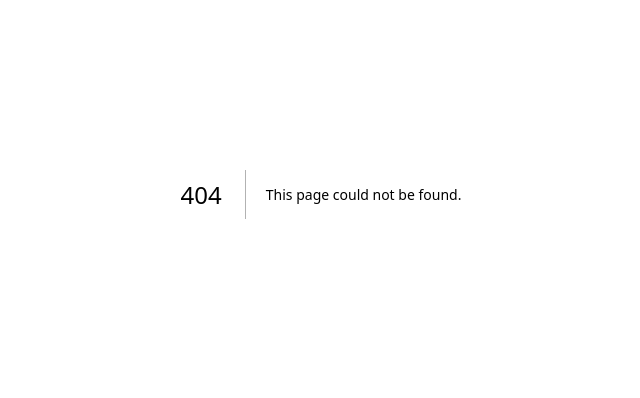
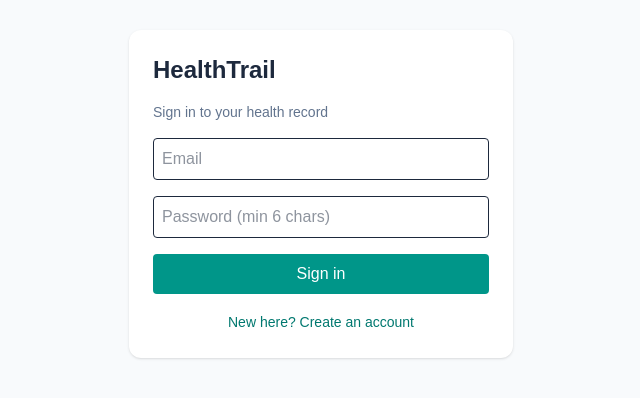
Before and after one commit to Charan-dev247/HealthTrail, a Next.js app: page /login in a window 1280 px wide. Before the commit this address had no page. Shown: the part 206-604 px from the top of the page, without its empty margins (319-959 px from the left). Built offline with nearby package versions, Linux system fonts and the light colour scheme; no server answers.

Commit message:
Fix next config

```diff
--- /dev/null
+++ b/app/dashboard/page.tsx
@@ -0,0 +1,22 @@
+import { redirect } from "next/navigation";
+import { connection } from "next/server";
+import { createClient } from "@/lib/supabase/server";
+
+export default async function Dashboard() {
+   await connection();
+  const supabase = await createClient();
+  const { data: { user } } = await supabase.auth.getUser();
+  if (!user) redirect("/login");
+
+  const { data: profile } = await supabase
+    .from("profiles").select("*").eq("id", user.id).single();
+
+  return (
+    <main className="min-h-screen bg-slate-50 p-6">
+      <h1 className="text-2xl font-bold text-slate-800">
+        Welcome, {profile?.full_name ?? user.email}
+      </h1>
+      <p className="text-slate-500">{user.email}</p>
+    </main>
+  );
+}
--- /dev/null
+++ b/app/login/page.tsx
@@ -0,0 +1,59 @@
+"use client";
+import { useState } from "react";
+import { useRouter } from "next/navigation";
+import { createClient } from "@/lib/supabase/client";
+
+export default function LoginPage() {
+  const supabase = createClient();
+  const router = useRouter();
+  const [mode, setMode] = useState<"signin" | "signup">("signin");
+  const [fullName, setFullName] = useState("");
+  const [email, setEmail] = useState("");
+  const [password, setPassword] = useState("");
+  const [error, setError] = useState("");
+  const [loading, setLoading] = useState(false);
+
+  async function handleSubmit(e: React.FormEvent) {
+    e.preventDefault();
+    setError("");
+    setLoading(true);
+    const { error } =
+      mode === "signup"
+        ? await supabase.auth.signUp({ email, password, options: { data: { full_name: fullName } } })
+        : await supabase.auth.signInWithPassword({ email, password });
+    setLoading(false);
+    if (error) return setError(error.message);
+    router.push("/dashboard");
+    router.refresh();
+  }
+
+  return (
+    <main className="min-h-screen flex items-center justify-center bg-slate-50 p-4">
+      <form onSubmit={handleSubmit} className="w-full max-w-sm bg-white p-6 rounded-xl shadow space-y-4">
+        <h1 className="text-2xl font-bold text-slate-800">HealthTrail</h1>
+        <p className="text-sm text-slate-500">
+          {mode === "signin" ? "Sign in to your health record" : "Create your account"}
+        </p>
+
+        {mode === "signup" && (
+          <input className="w-full border rounded p-2 text-slate-800" placeholder="Full name"
+            value={fullName} onChange={(e) => setFullName(e.target.value)} required />
+        )}
+        <input className="w-full border rounded p-2 text-slate-800" type="email" placeholder="Email"
+          value={email} onChange={(e) => setEmail(e.target.value)} required />
+        <input className="w-full border rounded p-2 text-slate-800" type="password" placeholder="Password (min 6 chars)"
+          value={password} onChange={(e) => setPassword(e.target.value)} required minLength={6} />
+
+        {error && <p className="text-red-600 text-sm">{error}</p>}
+
+        <button disabled={loading} className="w-full bg-teal-600 text-white rounded p-2 font-medium disabled:opacity-50">
+          {loading ? "Please wait..." : mode === "signin" ? "Sign in" : "Sign up"}
+        </button>
+        <button type="button" className="w-full text-sm text-teal-700"
+          onClick={() => setMode(mode === "signin" ? "signup" : "signin")}>
+          {mode === "signin" ? "New here? Create an account" : "Already have an account? Sign in"}
+        </button>
+      </form>
+    </main>
+  );
+}
--- /dev/null
+++ b/lib/supabase/admin.ts
@@ -0,0 +1,10 @@
+// SERVER ONLY. Never import this from a "use client" file.
+import { createClient } from '@supabase/supabase-js';
+
+export function createAdminClient() {
+  return createClient(
+    process.env.NEXT_PUBLIC_SUPABASE_URL!,
+    process.env.SUPABASE_SERVICE_ROLE_KEY!,
+    { auth: { persistSession: false } }
+  );
+}
--- /dev/null
+++ b/lib/supabase/client.ts
@@ -0,0 +1,8 @@
+import { createBrowserClient } from '@supabase/ssr';
+
+export function createClient() {
+  return createBrowserClient(
+    process.env.NEXT_PUBLIC_SUPABASE_URL!,
+    process.env.NEXT_PUBLIC_SUPABASE_ANON_KEY!
+  );
+}
--- /dev/null
+++ b/lib/supabase/server.ts
@@ -0,0 +1,21 @@
+import { createServerClient } from '@supabase/ssr';
+import { cookies } from 'next/headers';
+
+export async function createClient() {
+  const cookieStore = await cookies();
+  return createServerClient(
+    process.env.NEXT_PUBLIC_SUPABASE_URL!,
+    process.env.NEXT_PUBLIC_SUPABASE_ANON_KEY!,
+    {
+      cookies: {
+        getAll() { return cookieStore.getAll(); },
+        setAll(cookiesToSet) {
+          try {
+            cookiesToSet.forEach(({ name, value, options }) =>
+              cookieStore.set(name, value, options));
+          } catch { /* server component: safe to ignore */ }
+        },
+      },
+    }
+  );
+}
--- a/next.config.ts
+++ b/next.config.ts
@@ -1,20 +1,5 @@
 import type { NextConfig } from "next";
 
-const nextConfig: NextConfig = {
-  /* config options here */
-  experimental: {
-    agentFeedback: true,
-  },
-  cacheComponents: true,
-  partialPrefetching: true,
-  turbopack: {
-    rules: {
-      "*.css": {
-        loaders: ["@tailwindcss/turbopack"],
-        as: "*.css",
-      },
-    },
-  },
-};
+const nextConfig: NextConfig = {};
 
 export default nextConfig;
```
